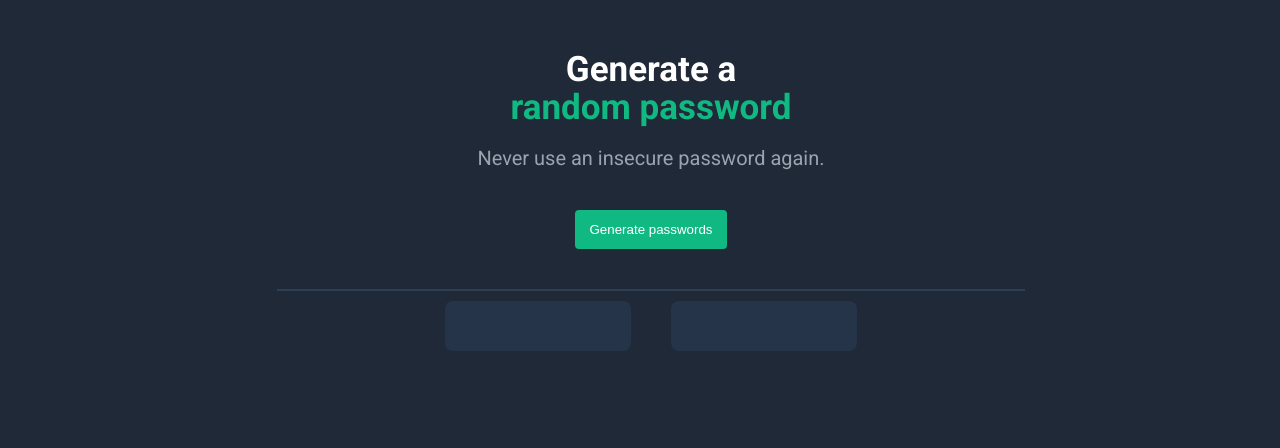
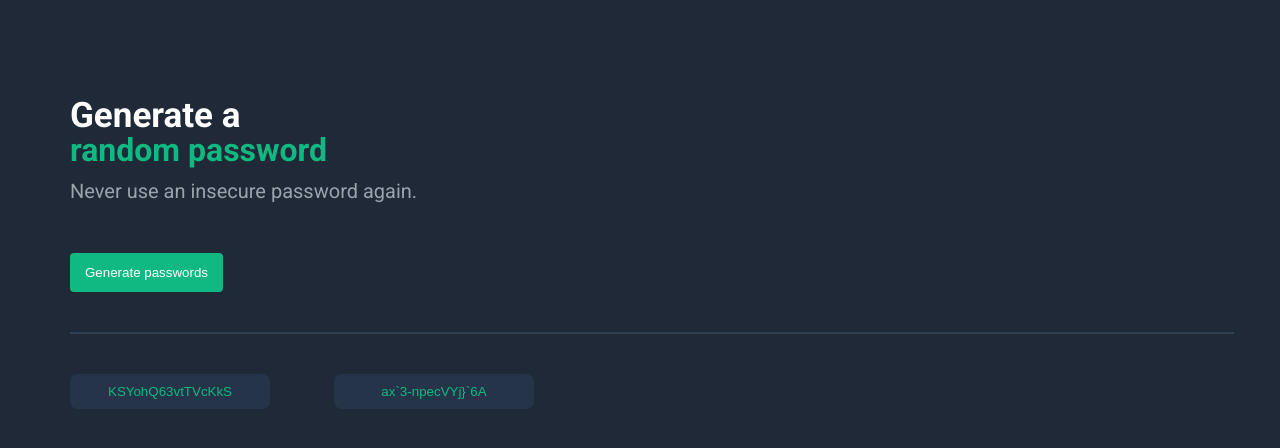
Before and after one commit to kevinengineers/PasswordGenerator, a website: page src/index.html in a window 1280 px wide. Both pictures are taken after a click on the button "Generate passwords". Drawn offline with Linux system fonts and the light colour scheme.

Commit message:
finished adding logic to generate password and append that to buttons. finished styles

```diff
--- a/src/css/styles.css
+++ b/src/css/styles.css
@@ -2,27 +2,25 @@ body {
   background-color: #1F2937;
   margin-left: 30px;
   font-family: "Roboto", Arial, Helvetica, sans-serif;
-  text-align: center;
+  text-align: left;
 }
 
-#title-container {
+#parent-container {
+  margin: 20px 40px;
   display: flex;
-  align-items: center;
   flex-direction: column;
-  margin: 50px 0 10px 0px;
-}
-
-#title-container h1 {
-  margin: -1px 0 -2px 0px;
-  font-size: 35px;
+  align-items: start;
 }
 
 #title-upper {
   color: #fff;
+  margin: 75px 0 -25px 0;
+  font-size: 35px;
 }
 
 #title-lower {
   color: #10b981;
+  margin: 20px 0 -10px 0;
 }
 
 p {
@@ -36,26 +34,26 @@ p {
   color: #fff;
   padding: 12px 15px;
   border-radius: 4px;
-  margin: 20px 0 30px 0;
+  margin: 30px 0 30px 0;
 }
 
 #divider {
   display: block;
   border: 1px solid #2e3f53;
   margin: 10px auto;
-  width: 60%;
+  width: 100%;
 }
 
-.password-container {
-  display: flex;
-  flex-direction: row;
-  justify-content: center;
-}
 .pw-btn {
-  width: 15%;
-  height: 50px;
+  width: 200px;
+  height: 35px;
   border-radius: 8px;
   background-color: #263449;
   border: none;
-  margin: 0 20px;
+  color: #10B981;
+  margin: 30px 20px 100px 0;
 }
+
+#right-pw-btn {
+  margin: 0 0 0 40px;
+}
--- a/src/index.html
+++ b/src/index.html
@@ -18,7 +18,7 @@
       <h1 id="title-upper">Generate a</h1>
       <h1 id="title-lower">random password</h1>
     </div>
-    <p>Never use an insecure password again.</p>
+    <p id="p">Never use an insecure password again.</p>
     <button type="button" id="gen-pw-btn">Generate passwords</button>
     <span id="divider"></span>
     <div class="password-container">
--- a/src/index.js
+++ b/src/index.js
@@ -1,10 +1,27 @@
-const genPasswordBtn = document.getElementById('gen-pw-btn')
+const chars =["A","B","C","D","E","F","G","H","I","J","K","L","M","N","O","P","Q","R","S","T","U","V","W","X","Y","Z","a","b","c","d","e","f","g","h","i","j","k","l","m","n","o","p","q","r","s","t","u","v","w","x","y","z", "0", "1", "2", "3", "4", "5", "6", "7", "8", "9","~","`","!","@","#","$","%","^","&","*","(",")","_","-","+","=","{","[","}","]",",","|",":",";","<",">",".","?","/"];
 
-function initialize() {
-  genPasswordBtn.addEventListener('click', function () {
-    console.log('button clicked')
-    alert('clicked!')
-  })
+const genPasswordBtn = document.getElementById("gen-pw-btn");
+const leftPwBtn = document.getElementById('left-pw-btn')
+const rightPwBtn = document.getElementById('right-pw-btn')
+
+
+function genPassword() {
+  genPasswordBtn.addEventListener("click", function() {
+    let pw = "";
+    let strongPw = "";
+
+    for (let i = 0; i < 16; i += 1) {
+      pw += randomChar(62)
+      strongPw += randomChar(82)
+    }
+      leftPwBtn.textContent = pw
+      rightPwBtn.textContent = strongPw
+  });
 }
 
-initialize()
+function randomChar(len) {
+  let i = Math.floor(Math.random() * len)
+  return chars[i]
+}
+
+genPassword();
```
